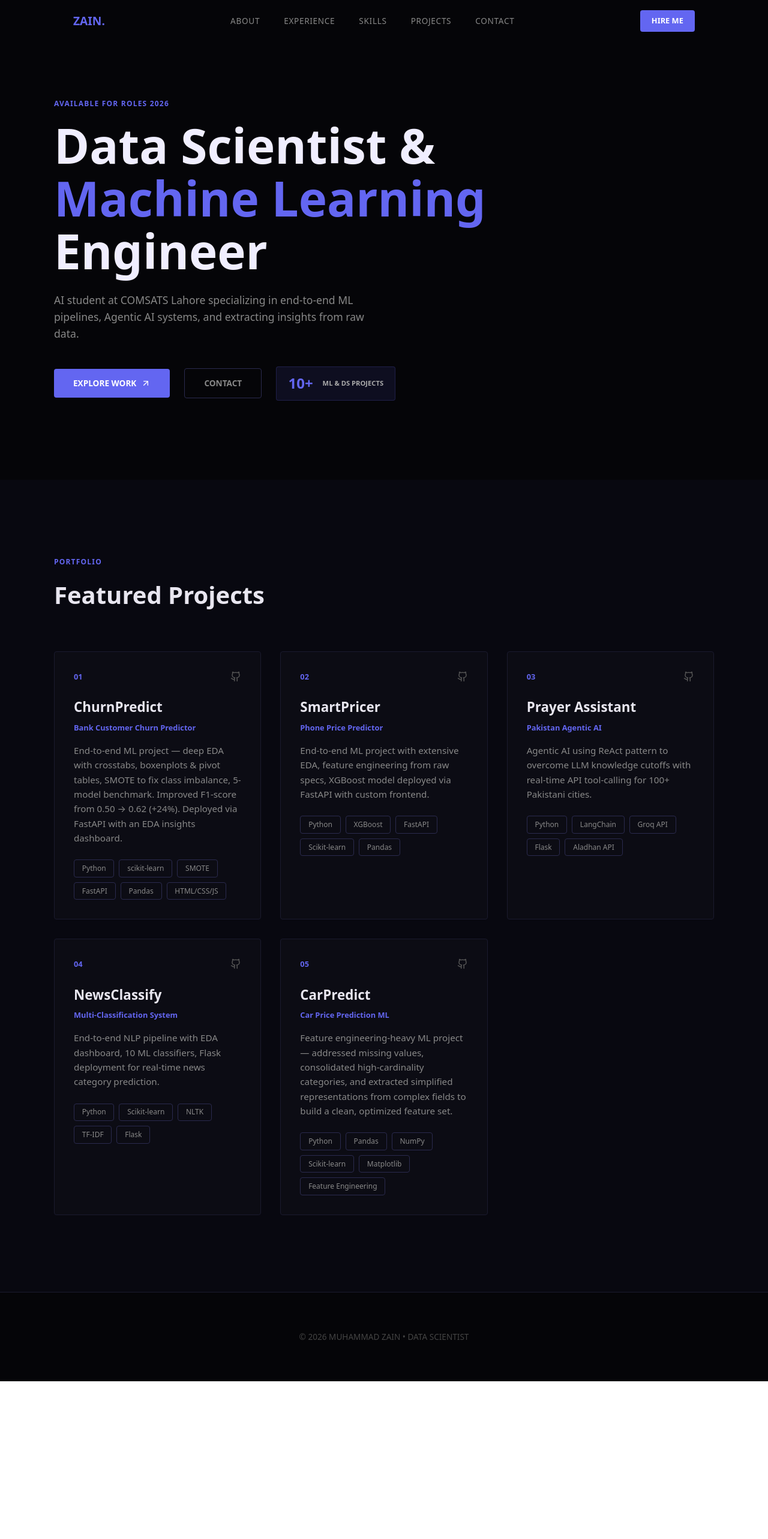
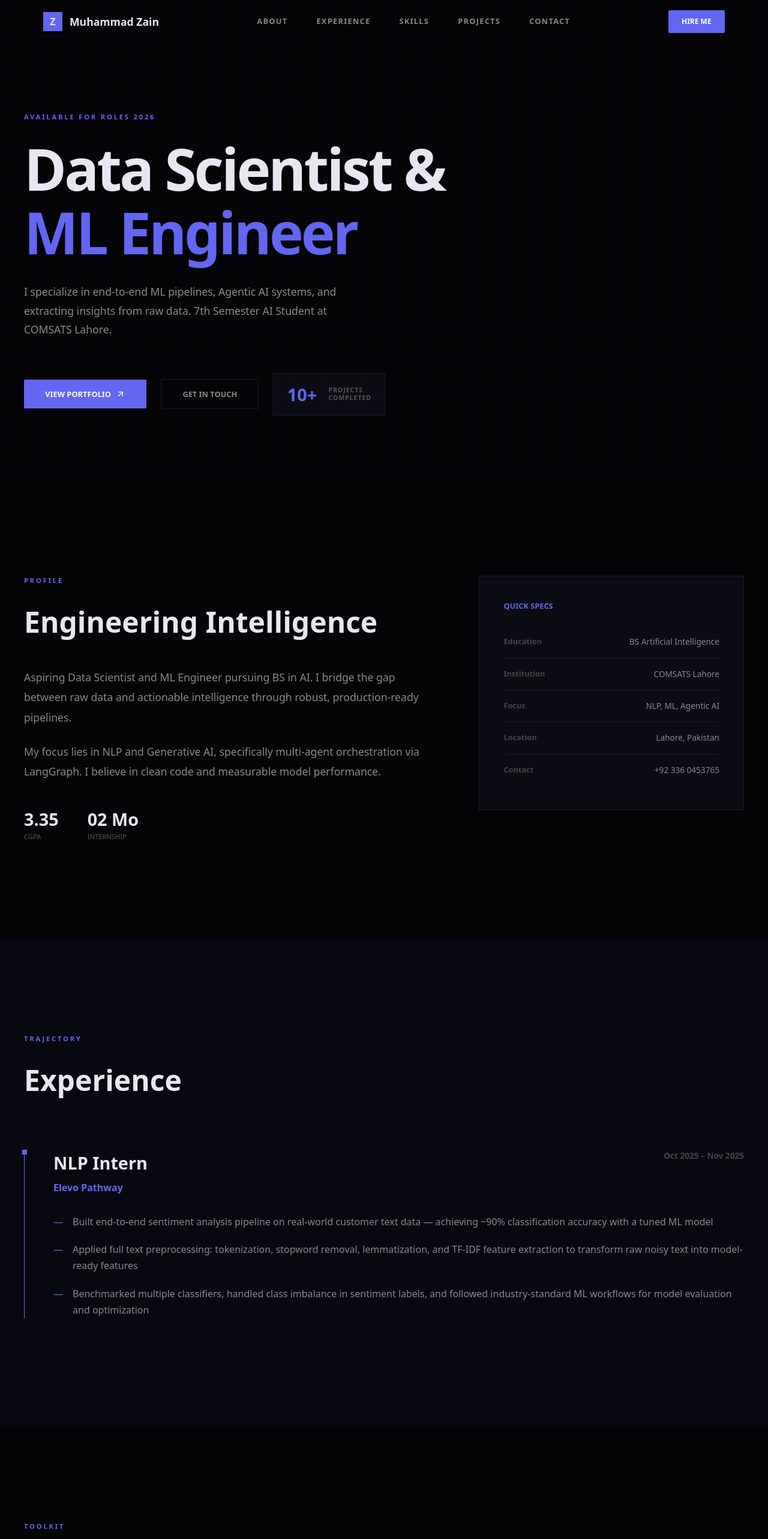
Before and after one commit to Zainch032/Portfolio, a React (Vite) app: page / in a window 1280 px wide. Shown: the top 2566 px of the page at 60% size. Before the commit the page ends 2303 px from the top, so only its background shows below. Built offline with nearby package versions, Linux system fonts and the light colour scheme.

Commit message:
Added changes

```diff
--- a/src/App.jsx
+++ b/src/App.jsx
@@ -115,7 +115,6 @@ export default function Portfolio() {
     }}>
       <style>{`
         * { box-sizing: border-box; margin: 0; padding: 0; }
-
         ::-webkit-scrollbar { width: 3px; }
         ::-webkit-scrollbar-track { background: #050508; }
         ::-webkit-scrollbar-thumb { background: #6366f1; border-radius: 2px; }
@@ -123,9 +122,9 @@ export default function Portfolio() {
         .nav-link {
           color: #888;
           text-decoration: none;
-          font-size: 0.85rem;
-          font-weight: 500;
-          letter-spacing: 0.05em;
+          font-size: 0.8rem;
+          font-weight: 600;
+          letter-spacing: 0.1em;
           text-transform: uppercase;
           transition: color 0.2s;
           position: relative;
@@ -134,8 +133,8 @@ export default function Portfolio() {
 
         .fade-up {
           opacity: 0;
-          transform: translateY(20px);
-          transition: opacity 0.6s ease, transform 0.6s ease;
+          transform: translateY(32px);
+          transition: opacity 0.7s ease, transform 0.7s ease;
         }
         .fade-up.visible {
           opacity: 1;
@@ -145,8 +144,8 @@ export default function Portfolio() {
         .project-card {
           background: #0c0c14;
           border: 1px solid #1a1a2e;
-          border-radius: 4px;
-          padding: 2rem;
+          border-radius: 2px;
+          padding: 2.5rem;
           transition: border-color 0.3s, transform 0.3s;
           position: relative;
           overflow: hidden;
@@ -155,74 +154,64 @@ export default function Portfolio() {
 
         .skill-tag {
           display: inline-block;
-          padding: 0.3rem 0.8rem;
-          border: 1px solid #2a2a4e;
-          border-radius: 4px;
-          font-size: 0.75rem;
+          padding: 0.35rem 0.85rem;
+          border: 1px solid #1a1a2e;
+          border-radius: 2px;
+          font-size: 0.72rem;
           color: #888;
           transition: all 0.2s;
         }
-        .skill-tag:hover { border-color: #6366f1; color: #a5b4fc; }
+        .skill-tag:hover { border-color: #6366f1; color: #f0eeff; }
 
         .btn-primary {
           display: inline-flex;
           align-items: center;
           gap: 0.5rem;
-          padding: 0.875rem 2rem;
+          padding: 0.9rem 2.2rem;
           background: #6366f1;
           color: white;
-          font-size: 0.85rem;
-          font-weight: 600;
+          font-size: 0.8rem;
+          font-weight: 700;
           text-transform: uppercase;
           text-decoration: none;
-          border-radius: 4px;
-          transition: background 0.2s;
+          border-radius: 2px;
+          transition: 0.2s;
         }
 
         .btn-outline {
           display: inline-flex;
           align-items: center;
           gap: 0.5rem;
-          padding: 0.875rem 2rem;
-          border: 1px solid #2a2a4e;
+          padding: 0.9rem 2.2rem;
+          border: 1px solid #1a1a2e;
           color: #888;
-          font-size: 0.85rem;
-          font-weight: 600;
+          font-size: 0.8rem;
+          font-weight: 700;
           text-transform: uppercase;
           text-decoration: none;
-          border-radius: 4px;
+          border-radius: 2px;
           transition: all 0.2s;
         }
-        .btn-outline:hover { border-color: #6366f1; color: #a5b4fc; }
+        .btn-outline:hover { border-color: #6366f1; color: #f0eeff; }
 
         .section-label {
-          font-size: 0.75rem;
-          font-weight: 600;
-          letter-spacing: 0.1em;
+          font-size: 0.7rem;
+          font-weight: 700;
+          letter-spacing: 0.25em;
           text-transform: uppercase;
           color: #6366f1;
-          margin-bottom: 1rem;
+          margin-bottom: 1.5rem;
         }
 
-        @keyframes blink {
-          0%, 100% { opacity: 1; }
-          50% { opacity: 0; }
-        }
         .cursor { animation: blink 1s step-end infinite; }
+        @keyframes blink { 0%, 100% { opacity: 1; } 50% { opacity: 0; } }
 
-        .cert-item {
-          display: flex;
-          align-items: center;
-          gap: 1rem;
-          padding: 1rem;
-          border: 1px solid #1a1a2e;
-          border-radius: 4px;
-        }
-
-        .exp-card {
-          border-left: 2px solid #6366f1;
-          padding-left: 2rem;
-          position: relative;
+        .grid-bg {
+          position: absolute;
+          inset: 0;
+          background-image: linear-gradient(rgba(99,102,241,0.03) 1px, transparent 1px), linear-gradient(90deg, rgba(99,102,241,0.03) 1px, transparent 1px);
+          background-size: 60px 60px;
+          pointer-events: none;
         }
       `}</style>
 
@@ -233,69 +222,131 @@ export default function Portfolio() {
         borderBottom: scrollY > 50 ? '1px solid #1a1a2e' : '1px solid transparent',
         transition: '0.3s'
       }}>
-        <div style={{ maxWidth: 1100, margin: '0 auto', padding: '0 2rem', display: 'flex', alignItems: 'center', justifyContent: 'space-between', height: 70 }}>
-          <div style={{ fontWeight: 800, fontSize: '1.2rem', color: '#6366f1' }}>ZAIN.</div>
-          <div style={{ display: 'flex', gap: '2.5rem' }}>
+        <div style={{ maxWidth: 1200, margin: '0 auto', padding: '0 2rem', display: 'flex', alignItems: 'center', justifyContent: 'space-between', height: 72 }}>
+          <div style={{ display: 'flex', alignItems: 'center', gap: '0.75rem' }}>
+            <div style={{ width: 32, height: 32, background: '#6366f1', display: 'flex', alignItems: 'center', justifyContent: 'center', fontWeight: 900 }}>Z</div>
+            <span style={{ fontWeight: 800, fontSize: '1.1rem' }}>Muhammad Zain</span>
+          </div>
+          <div style={{ display: 'flex', gap: '3rem' }}>
             {navItems.map(item => (
               <a key={item} href={`#${item.toLowerCase()}`} className="nav-link">{item}</a>
             ))}
           </div>
-          <a href="mailto:zc19398@gmail.com" className="btn-primary" style={{ padding: '0.5rem 1.2rem', fontSize: '0.8rem' }}>Hire Me</a>
+          <a href="mailto:zc19398@gmail.com" className="btn-primary" style={{ padding: '0.6rem 1.4rem', fontSize: '0.75rem' }}>Hire Me</a>
         </div>
       </nav>
 
       {/* Hero */}
-      <section style={{ minHeight: '100vh', display: 'flex', alignItems: 'center', padding: '0 2rem' }}>
-        <div style={{ maxWidth: 1100, margin: '0 auto', width: '100%', paddingTop: 80 }}>
+      <section style={{ minHeight: '100vh', display: 'flex', alignItems: 'center', position: 'relative', padding: '0 2rem' }}>
+        <div className="grid-bg" />
+        <div style={{ maxWidth: 1200, margin: '0 auto', width: '100%', paddingTop: 80 }}>
           <div className="section-label">Available for Roles 2026</div>
-          <h1 style={{ fontSize: 'clamp(2.5rem, 8vw, 5rem)', fontWeight: 800, lineHeight: 1.1, marginBottom: '1.5rem', color: '#f0eeff' }}>
+          <h1 style={{ fontSize: 'clamp(3rem, 10vw, 6rem)', fontWeight: 900, lineHeight: 1.1, marginBottom: '2rem', letterSpacing: '-0.04em' }}>
             Data Scientist &<br />
-            <span style={{ color: '#6366f1' }}>Machine Learning</span> Engineer
-            <span className="cursor">|</span>
+            <span style={{ color: '#6366f1' }}>ML Engineer</span>
+            <span className="cursor">_</span>
           </h1>
-
-          <p style={{ fontSize: '1.1rem', color: '#888', lineHeight: 1.6, maxWidth: 550, marginBottom: '2.5rem' }}>
-            AI student at COMSATS Lahore specializing in end-to-end ML pipelines, Agentic AI systems, and extracting insights from raw data.
+          <p style={{ fontSize: '1.1rem', color: '#888', lineHeight: 1.8, maxWidth: 580, marginBottom: '3.5rem' }}>
+            I specialize in end-to-end ML pipelines, Agentic AI systems, and extracting insights from raw data. 7th Semester AI Student at COMSATS Lahore.
           </p>
 
-          <div style={{ display: 'flex', gap: '1.5rem', alignItems: 'center', flexWrap: 'wrap', marginBottom: '3rem' }}>
-            <a href="#projects" className="btn-primary">Explore Work <ArrowUpRight size={16} /></a>
-            <a href="mailto:zc19398@gmail.com" className="btn-outline">Contact</a>
+          <div style={{ display: 'flex', gap: '1.5rem', alignItems: 'center', flexWrap: 'wrap' }}>
+            <a href="#projects" className="btn-primary">View Portfolio <ArrowUpRight size={16} /></a>
+            <a href="mailto:zc19398@gmail.com" className="btn-outline">Get in Touch</a>
 
-            {/* 10+ Projects Badge integrated here */}
-            <div style={{
-              background: 'rgba(99,102,241,0.1)',
-              border: '1px solid rgba(99,102,241,0.2)',
-              borderRadius: 4,
-              padding: '0.6rem 1.2rem',
-              display: 'flex',
-              alignItems: 'center',
-              gap: '1rem'
-            }}>
-              <span style={{ fontWeight: 800, fontSize: '1.5rem', color: '#6366f1' }}>10+</span>
-              <span style={{ fontSize: '0.7rem', color: '#aaa', fontWeight: 600, textTransform: 'uppercase' }}>ML & DS Projects</span>
+            <div style={{ background: '#0c0c14', border: '1px solid #1a1a2e', padding: '0.8rem 1.4rem', display: 'flex', alignItems: 'center', gap: '1.2rem' }}>
+              <span style={{ fontWeight: 900, fontSize: '1.8rem', color: '#6366f1' }}>10+</span>
+              <span style={{ fontSize: '0.65rem', color: '#555', fontWeight: 700, textTransform: 'uppercase', letterSpacing: '0.1em', lineHeight: 1.3 }}>
+                Projects<br />Completed
+              </span>
             </div>
           </div>
         </div>
       </section>
 
-      {/* Projects */}
-      <section id="projects" style={{ padding: '8rem 2rem', background: '#080810' }}>
-        <div style={{ maxWidth: 1100, margin: '0 auto' }}>
-          <div className="section-label">Portfolio</div>
-          <h2 style={{ fontSize: '2.5rem', fontWeight: 800, marginBottom: '4rem' }}>Featured Projects</h2>
-          <div style={{ display: 'grid', gridTemplateColumns: 'repeat(auto-fit, minmax(320px, 1fr))', gap: '2rem' }}>
-            {projects.map((p, i) => (
-              <div key={i} className="project-card" data-animate id={`proj-${i}`}>
-                <div style={{ display: 'flex', justifyContent: 'space-between', marginBottom: '1.5rem' }}>
-                  <span style={{ color: '#6366f1', fontWeight: 700, fontSize: '0.8rem' }}>{p.num}</span>
-                  <a href={p.github} style={{ color: '#555' }}><Github size={18} /></a>
+      {/* About */}
+      <section id="about" style={{ padding: '10rem 2rem' }}>
+        <div style={{ maxWidth: 1200, margin: '0 auto' }}>
+          <div style={{ display: 'grid', gridTemplateColumns: '1.2fr 0.8fr', gap: '6rem' }}>
+            <div id="about-l" data-animate className={`fade-up ${visible['about-l'] ? 'visible' : ''}`}>
+              <div className="section-label">Profile</div>
+              <h2 style={{ fontSize: '3rem', fontWeight: 800, marginBottom: '2.5rem' }}>Engineering Intelligence</h2>
+              <p style={{ color: '#888', fontSize: '1.1rem', lineHeight: 1.9, marginBottom: '1.5rem' }}>
+                Aspiring Data Scientist and ML Engineer pursuing BS in AI. I bridge the gap between raw data and actionable intelligence through robust, production-ready pipelines.
+              </p>
+              <p style={{ color: '#888', fontSize: '1.1rem', lineHeight: 1.9, marginBottom: '2.5rem' }}>
+                My focus lies in NLP and Generative AI, specifically multi-agent orchestration via LangGraph. I believe in clean code and measurable model performance.
+              </p>
+              <div style={{ display: 'flex', gap: '3rem' }}>
+                <div>
+                  <div style={{ fontSize: '1.8rem', fontWeight: 900 }}>3.35</div>
+                  <div style={{ fontSize: '0.7rem', color: '#555', textTransform: 'uppercase' }}>CGPA</div>
                 </div>
-                <h3 style={{ fontSize: '1.4rem', fontWeight: 700, marginBottom: '0.5rem' }}>{p.title}</h3>
-                <p style={{ color: '#6366f1', fontSize: '0.8rem', fontWeight: 600, marginBottom: '1rem' }}>{p.subtitle}</p>
-                <p style={{ color: '#888', fontSize: '0.95rem', lineHeight: 1.6, marginBottom: '1.5rem' }}>{p.description}</p>
-                <div style={{ display: 'flex', flexWrap: 'wrap', gap: '0.5rem' }}>
-                  {p.tech.map(t => <span key={t} className="skill-tag">{t}</span>)}
+                <div>
+                  <div style={{ fontSize: '1.8rem', fontWeight: 900 }}>02 Mo</div>
+                  <div style={{ fontSize: '0.7rem', color: '#555', textTransform: 'uppercase' }}>Internship</div>
+                </div>
+              </div>
+            </div>
+            <div id="about-r" data-animate className={`fade-up ${visible['about-r'] ? 'visible' : ''}`} style={{ transitionDelay: '0.2s' }}>
+              <div style={{ background: '#0c0c14', border: '1px solid #1a1a2e', padding: '2.5rem' }}>
+                <div style={{ color: '#6366f1', fontWeight: 700, fontSize: '0.8rem', marginBottom: '1.5rem' }}>QUICK SPECS</div>
+                {[
+                  { k: 'Education', v: 'BS Artificial Intelligence' },
+                  { k: 'Institution', v: 'COMSATS Lahore' },
+                  { k: 'Focus', v: 'NLP, ML, Agentic AI' },
+                  { k: 'Location', v: 'Lahore, Pakistan' },
+                  { k: 'Contact', v: '+92 336 0453765' }
+                ].map((d, i) => (
+                  <div key={i} style={{ padding: '1rem 0', borderBottom: i < 4 ? '1px solid #1a1a2e' : 'none', display: 'flex', justifyContent: 'space-between' }}>
+                    <span style={{ fontSize: '0.8rem', color: '#444', fontWeight: 600 }}>{d.k}</span>
+                    <span style={{ fontSize: '0.85rem', color: '#888' }}>{d.v}</span>
+                  </div>
+                ))}
+              </div>
+            </div>
+          </div>
+        </div>
+      </section>
+
+      {/* Experience */}
+      <section id="experience" style={{ padding: '10rem 2rem', background: '#080810' }}>
+        <div style={{ maxWidth: 1200, margin: '0 auto' }}>
+          <div className="section-label">Trajectory</div>
+          <h2 style={{ fontSize: '3rem', fontWeight: 800, marginBottom: '5rem' }}>Experience</h2>
+          {experience.map((exp, i) => (
+            <div key={i} className="fade-up visible" style={{ borderLeft: '1px solid #6366f1', paddingLeft: '3rem', position: 'relative' }}>
+              <div style={{ width: 8, height: 8, background: '#6366f1', position: 'absolute', left: -4, top: 0 }} />
+              <div style={{ display: 'flex', justifyContent: 'space-between', marginBottom: '2rem' }}>
+                <div>
+                  <h3 style={{ fontSize: '1.8rem', fontWeight: 800 }}>{exp.role}</h3>
+                  <div style={{ color: '#6366f1', fontWeight: 700, marginTop: '0.5rem' }}>{exp.company}</div>
+                </div>
+                <div style={{ fontSize: '0.85rem', color: '#444', fontWeight: 700 }}>{exp.period}</div>
+              </div>
+              <ul style={{ listStyle: 'none' }}>
+                {exp.achievements.map((a, j) => (
+                  <li key={j} style={{ color: '#888', marginBottom: '1.2rem', lineHeight: 1.7, display: 'flex', gap: '1rem' }}>
+                    <span style={{ color: '#6366f1' }}>—</span> {a}
+                  </li>
+                ))}
+              </ul>
+            </div>
+          ))}
+        </div>
+      </section>
+
+      {/* Skills */}
+      <section id="skills" style={{ padding: '10rem 2rem' }}>
+        <div style={{ maxWidth: 1200, margin: '0 auto' }}>
+          <div className="section-label">Toolkit</div>
+          <h2 style={{ fontSize: '3rem', fontWeight: 800, marginBottom: '5rem' }}>Competencies</h2>
+          <div style={{ display: 'grid', gridTemplateColumns: 'repeat(auto-fit, minmax(260px, 1fr))', gap: '2.5rem' }}>
+            {Object.entries(skills).map(([cat, list], i) => (
+              <div key={i}>
+                <h3 style={{ fontSize: '0.9rem', fontWeight: 800, marginBottom: '1.5rem' }}>{cat}</h3>
+                <div style={{ display: 'flex', flexWrap: 'wrap', gap: '0.6rem' }}>
+                  {list.map(s => <span key={s} className="skill-tag">{s}</span>)}
                 </div>
               </div>
             ))}
@@ -303,9 +354,68 @@ export default function Portfolio() {
         </div>
       </section>
 
-      {/* Experience & Footer simplified similarly... */}
-      <footer style={{ padding: '4rem 2rem', textAlign: 'center', borderTop: '1px solid #1a1a2e' }}>
-        <p style={{ fontSize: '0.85rem', color: '#444' }}>© 2026 MUHAMMAD ZAIN • DATA SCIENTIST</p>
+      {/* Projects */}
+      <section id="projects" style={{ padding: '10rem 2rem', background: '#080810' }}>
+        <div style={{ maxWidth: 1200, margin: '0 auto' }}>
+          <div className="section-label">Works</div>
+          <h2 style={{ fontSize: '3rem', fontWeight: 800, marginBottom: '5rem' }}>Portfolio</h2>
+          <div style={{ display: 'grid', gridTemplateColumns: 'repeat(auto-fit, minmax(360px, 1fr))', gap: '2rem' }}>
+            {projects.map((p, i) => (
+              <div key={i} className="project-card">
+                <div style={{ display: 'flex', justifyContent: 'space-between', marginBottom: '2rem' }}>
+                  <span style={{ fontSize: '0.8rem', fontWeight: 900, color: p.color }}>{p.num}</span>
+                  <div style={{ display: 'flex', gap: '1rem' }}>
+                    <a href={p.github} style={{ color: '#444' }}><Github size={18} /></a>
+                    {p.demo && <a href={p.demo} style={{ color: '#444' }}><ExternalLink size={18} /></a>}
+                  </div>
+                </div>
+                <h3 style={{ fontSize: '1.5rem', fontWeight: 800, marginBottom: '0.5rem' }}>{p.title}</h3>
+                <div style={{ fontSize: '0.75rem', color: p.color, fontWeight: 700, marginBottom: '1.5rem', textTransform: 'uppercase' }}>{p.subtitle}</div>
+                <p style={{ color: '#666', fontSize: '0.95rem', lineHeight: 1.7, marginBottom: '2rem' }}>{p.description}</p>
+                <div style={{ display: 'flex', flexWrap: 'wrap', gap: '0.5rem' }}>
+                  {p.tech.map(t => <span key={t} style={{ fontSize: '0.65rem', color: '#444', border: '1px solid #1a1a2e', padding: '0.3rem 0.6rem' }}>{t}</span>)}
+                </div>
+              </div>
+            ))}
+          </div>
+        </div>
+      </section>
+
+      {/* Certs */}
+      <section style={{ padding: '8rem 2rem' }}>
+        <div style={{ maxWidth: 1200, margin: '0 auto' }}>
+          <div className="section-label">Validation</div>
+          <h2 style={{ fontSize: '2rem', fontWeight: 800, marginBottom: '4rem' }}>Certifications</h2>
+          <div style={{ display: 'grid', gridTemplateColumns: 'repeat(auto-fit, minmax(300px, 1fr))', gap: '1.5rem' }}>
+            {certifications.map((c, i) => (
+              <div key={i} style={{ padding: '1.5rem', border: '1px solid #1a1a2e', display: 'flex', gap: '1rem', alignItems: 'center' }}>
+                <Award size={18} style={{ color: '#6366f1' }} />
+                <span style={{ fontSize: '0.9rem', color: '#888' }}>{c}</span>
+              </div>
+            ))}
+          </div>
+        </div>
+      </section>
+
+      {/* Contact */}
+      <section id="contact" style={{ padding: '10rem 2rem', textAlign: 'center' }}>
+        <div className="section-label">Connect</div>
+        <h2 style={{ fontSize: '4.5rem', fontWeight: 900, marginBottom: '2rem', letterSpacing: '-0.04em' }}>Build with me.</h2>
+        <p style={{ color: '#666', fontSize: '1.2rem', marginBottom: '4rem', maxWidth: 500, margin: '0 auto 4rem' }}>
+          Open to Junior AI, Data Science, and ML Engineering roles.
+        </p>
+        <div style={{ display: 'flex', gap: '1.5rem', justifyContent: 'center', flexWrap: 'wrap' }}>
+          <a href="mailto:zc19398@gmail.com" className="btn-primary"><Mail size={16} /> zc19398@gmail.com</a>
+          <a href="https://www.linkedin.com/in/muhammad-zain-9710692b4" className="btn-outline"><Linkedin size={16} /> LinkedIn</a>
+          <a href="https://github.com/Zainch032" className="btn-outline"><Github size={16} /> GitHub</a>
+        </div>
+      </section>
+
+      {/* Footer */}
+      <footer style={{ padding: '5rem 2rem', borderTop: '1px solid #1a1a2e', textAlign: 'center' }}>
+        <p style={{ fontSize: '0.8rem', color: '#333', fontWeight: 700, letterSpacing: '0.2em' }}>
+          © 2026 MUHAMMAD ZAIN / DATA SCIENCE & ML
+        </p>
       </footer>
     </div>
   );
```
